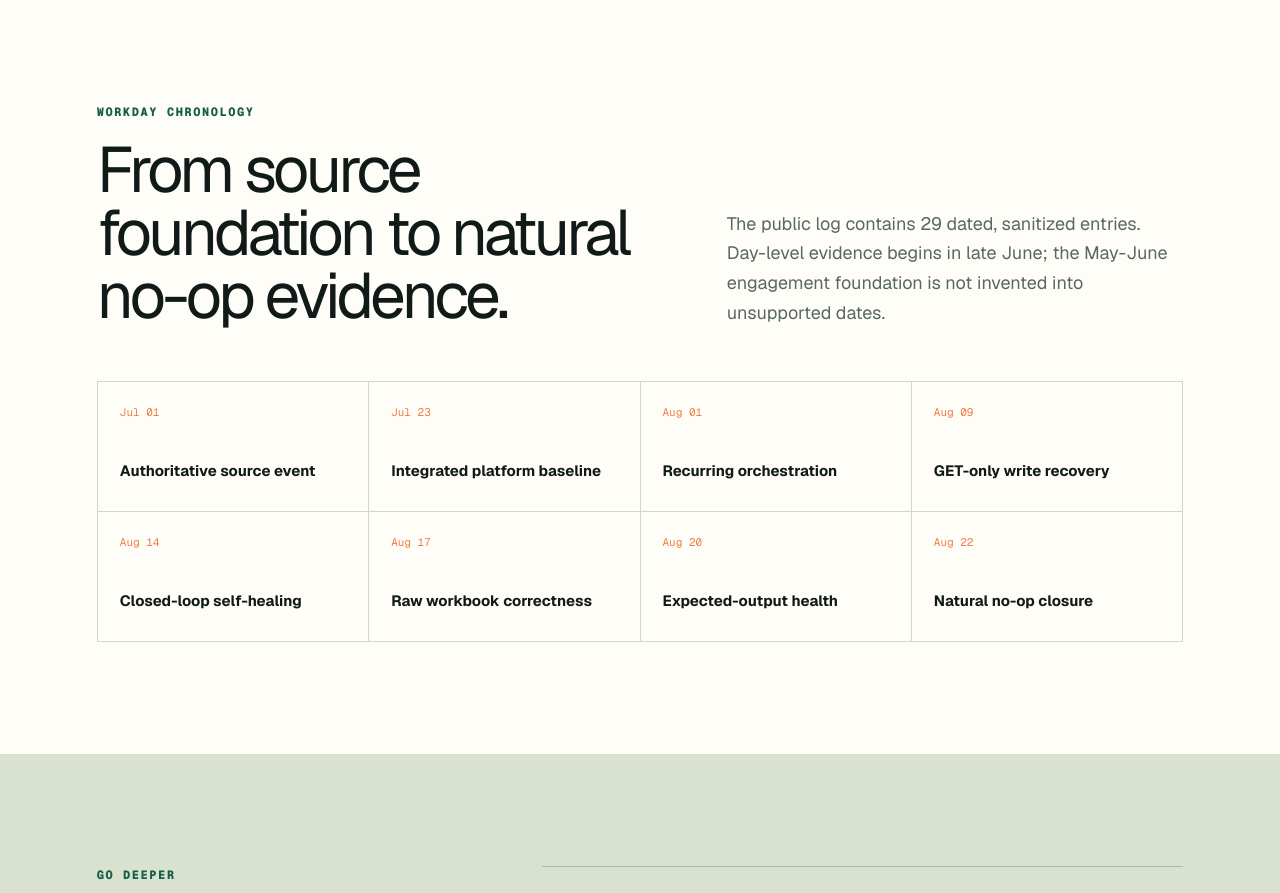
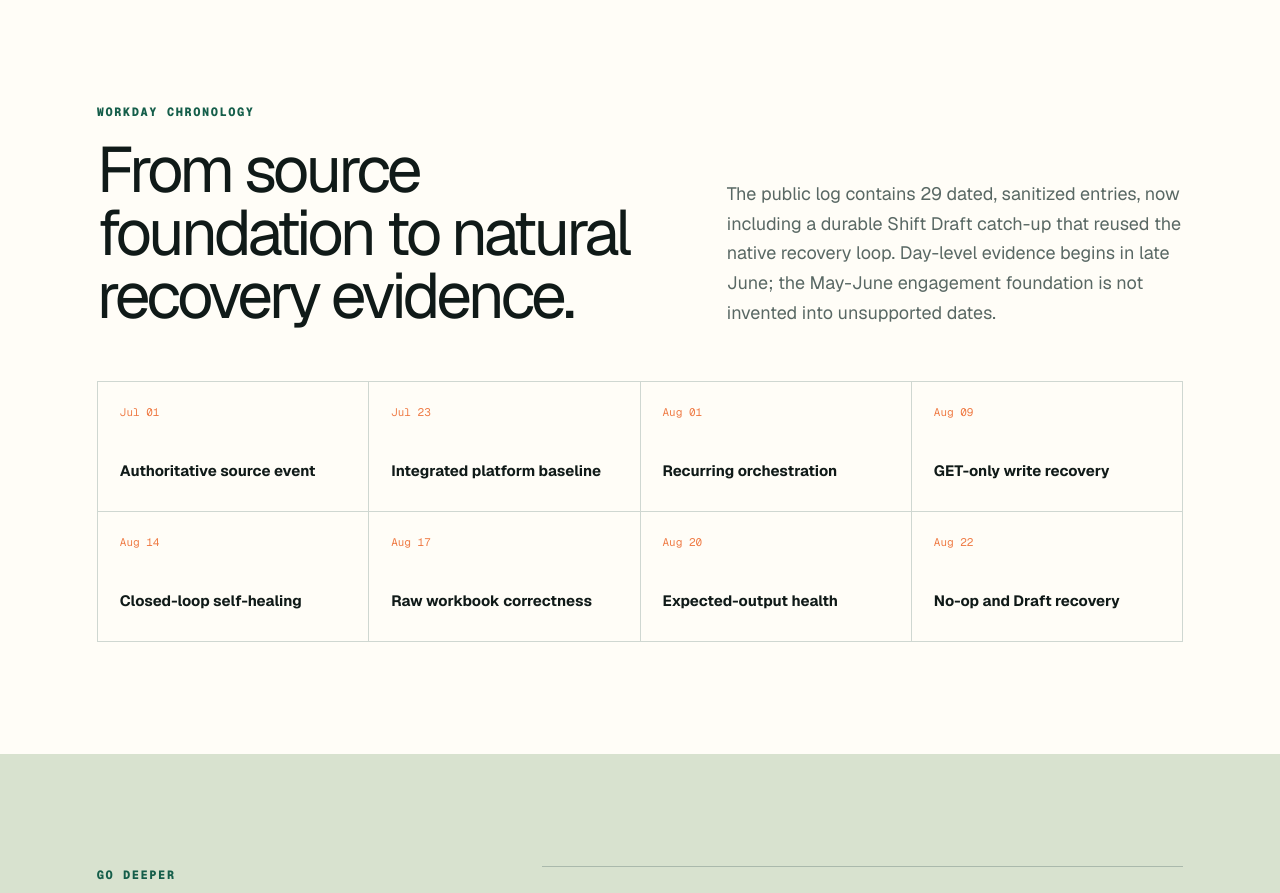
Before and after one commit to tonnyryam/pepperball-reporting-platform-case-study, a Next.js app: page / in a window 1280 px wide. Shown: the part 7040-7933 px from the top of the page. Built offline with nearby package versions, Linux system fonts and the light colour scheme.

Commit message:
Update case study with Shift Draft recovery

```diff
--- a/PUBLIC_RELEASE_MANIFEST.json
+++ b/PUBLIC_RELEASE_MANIFEST.json
@@ -13,6 +13,8 @@
   },
   "public_release_approval": "approved_by_thomas_ryan_2026-08-22",
   "approved_content_commit": "0b43336",
+  "latest_update_authorization": "approved_by_thomas_ryan_2026-08-23_minimal_v452_sanitized_delta",
+  "latest_update_scope": "sanitized chronology, durable Shift Draft recovery lesson, and public site timeline",
   "license_selection": "all_rights_reserved",
   "github_username": "tonnyryam",
   "recommended_repository_name": "pepperball-reporting-platform-case-study",
--- a/app/page.tsx
+++ b/app/page.tsx
@@ -121,7 +121,7 @@ const timeline = [
   ['Jul 01', 'Authoritative source event'], ['Jul 23', 'Integrated platform baseline'],
   ['Aug 01', 'Recurring orchestration'], ['Aug 09', 'GET-only write recovery'],
   ['Aug 14', 'Closed-loop self-healing'], ['Aug 17', 'Raw workbook correctness'],
-  ['Aug 20', 'Expected-output health'], ['Aug 22', 'Natural no-op closure'],
+  ['Aug 20', 'Expected-output health'], ['Aug 22', 'No-op and Draft recovery'],
 ];
 
 export default function Home() {
@@ -246,7 +246,7 @@ export default function Home() {
 
       <section className="timeline-section">
         <div className="section">
-          <div className="section-heading"><div><p className="eyebrow">Workday chronology</p><h2>From source foundation to natural no-op evidence.</h2></div><p>The public log contains 29 dated, sanitized entries. Day-level evidence begins in late June; the May-June engagement foundation is not invented into unsupported dates.</p></div>
+          <div className="section-heading"><div><p className="eyebrow">Workday chronology</p><h2>From source foundation to natural recovery evidence.</h2></div><p>The public log contains 29 dated, sanitized entries, now including a durable Shift Draft catch-up that reused the native recovery loop. Day-level evidence begins in late June; the May-June engagement foundation is not invented into unsupported dates.</p></div>
           <div className="timeline-grid">{timeline.map(([date, event]) => <div key={date}><span>{date}</span><strong>{event}</strong></div>)}</div>
         </div>
       </section>
```
Also changed, not shown: 4 other files (tests, documents, lock files or other folders).
